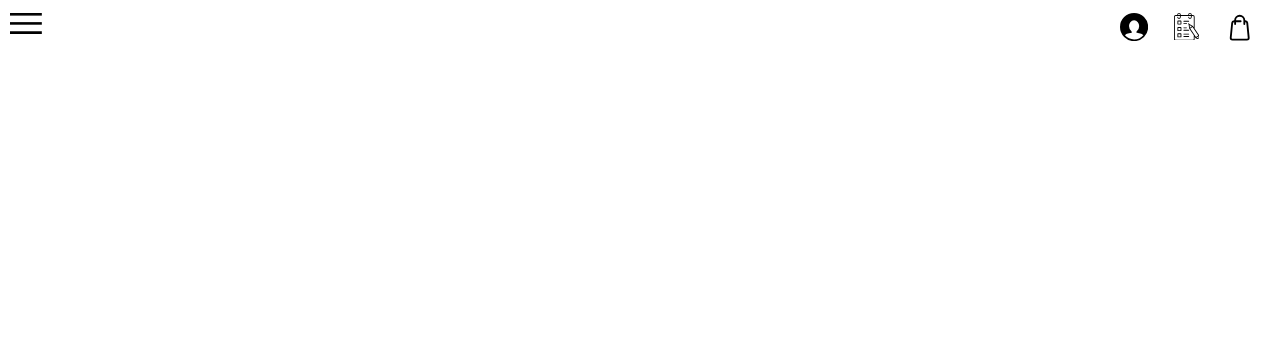
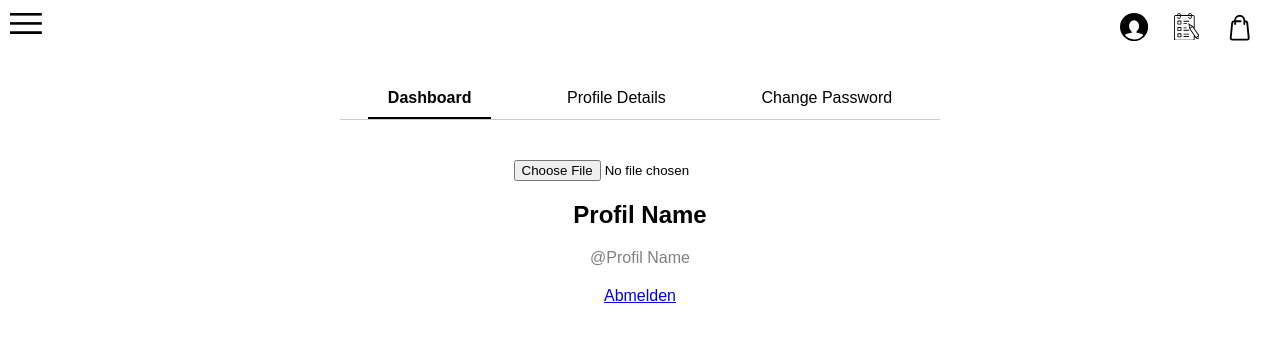
Before and after one commit to AkinKale1999/Project-New, a React (Create React App) app: page /Account in a window 1280 px wide. Shown: the top 342 px of the page. Built offline with nearby package versions, Linux system fonts and the light colour scheme.

Commit message:
New Features

```diff
--- a/src/components/Account/Account.css
+++ b/src/components/Account/Account.css
@@ -0,0 +1,56 @@
+/* Container-Styling */
+.profile-container {
+  max-width: 600px;
+  margin: 50px auto;
+  text-align: center;
+  font-family: Arial, sans-serif;
+}
+
+/* Tabs-Styling */
+.profile-tabs {
+  display: flex;
+  justify-content: space-around;
+  border-bottom: 1px solid #ccc;
+  margin-bottom: 20px;
+}
+
+.tab {
+  padding: 10px 20px;
+  border: none;
+  background: none;
+  font-size: 16px;
+  cursor: pointer;
+}
+
+.tab.active {
+  border-bottom: 2px solid black;
+  font-weight: bold;
+}
+
+/* Profil-Styling */
+.profile-details {
+  padding: 20px;
+}
+
+.profile-image {
+  border-radius: 50%;
+  width: 100px;
+  height: 100px;
+  margin-bottom: 10px;
+}
+
+.username {
+  color: gray;
+}
+
+.profile-text {
+  margin: 10px 0;
+}
+
+.signout {
+  margin-top: 20px;
+  color: blue;
+  text-decoration: none;
+  cursor: pointer;
+  font-size: 1rem;
+}
--- a/src/components/Account/Account.jsx
+++ b/src/components/Account/Account.jsx
@@ -1,7 +1,35 @@
-import "./Account.css"
+import React from "react";
+import "./Account.css";
+import { Link } from "react-router-dom";
 
 function Account() {
-  return <></>;
+  const InputFile = "file";
+
+  return (
+    <div className="profile-container">
+      <nav className="profile-tabs">
+        <Link to={"/Account/Dashboard"}>
+          <button className="tab active">Dashboard</button>
+        </Link>
+        <Link to={"/Account/Profil-Details"}>
+          <button className="tab">Profile Details</button>
+        </Link>
+        <Link to={"/Account/Passwort-Ändern"}>
+          <button className="tab">Change Password</button>
+        </Link>
+      </nav>
+
+      <div className="profile-details">
+        <input type={InputFile} name="Profil-Pic" id="" />
+
+        <h2>Profil Name</h2>
+        <p className="username">@Profil Name</p>
+        <p className="signout">
+          <Link to={"/Home"}>Abmelden</Link>
+        </p>
+      </div>
+    </div>
+  );
 }
 
 export default Account;
--- a/src/components/Shopping-Cart/Shopping_Cart.css
+++ b/src/components/Shopping-Cart/Shopping_Cart.css
@@ -11,7 +11,7 @@
 #shoppingCartMenu {
   width: 350px;
   height: 100%;
-  background-color: #000000;
+  background-color: rgb(39, 114, 119);
   margin: 0;
   padding: 0;
   position: fixed;
--- a/src/components/Wish-List/Wish_List.css
+++ b/src/components/Wish-List/Wish_List.css
@@ -12,7 +12,7 @@
   width: 350px;
   height: 100vh;
   z-index: 999;
-  background-color: black;
+  background-color: rgb(39, 114, 119);
   position: fixed;
   top: 0;
   color: #fff;
```
Also changed, not shown: src/components/Account/Account_Change_Password/Account_Change_Password.css (added), src/components/Account/Account_Change_Password/Account_Change_Password.jsx (added), src/components/Account/Account_Profile_Details/Account_Profile_Details.css (added), src/components/Account/Account_Profile_Details/Account_Profile_Details.jsx (added).
